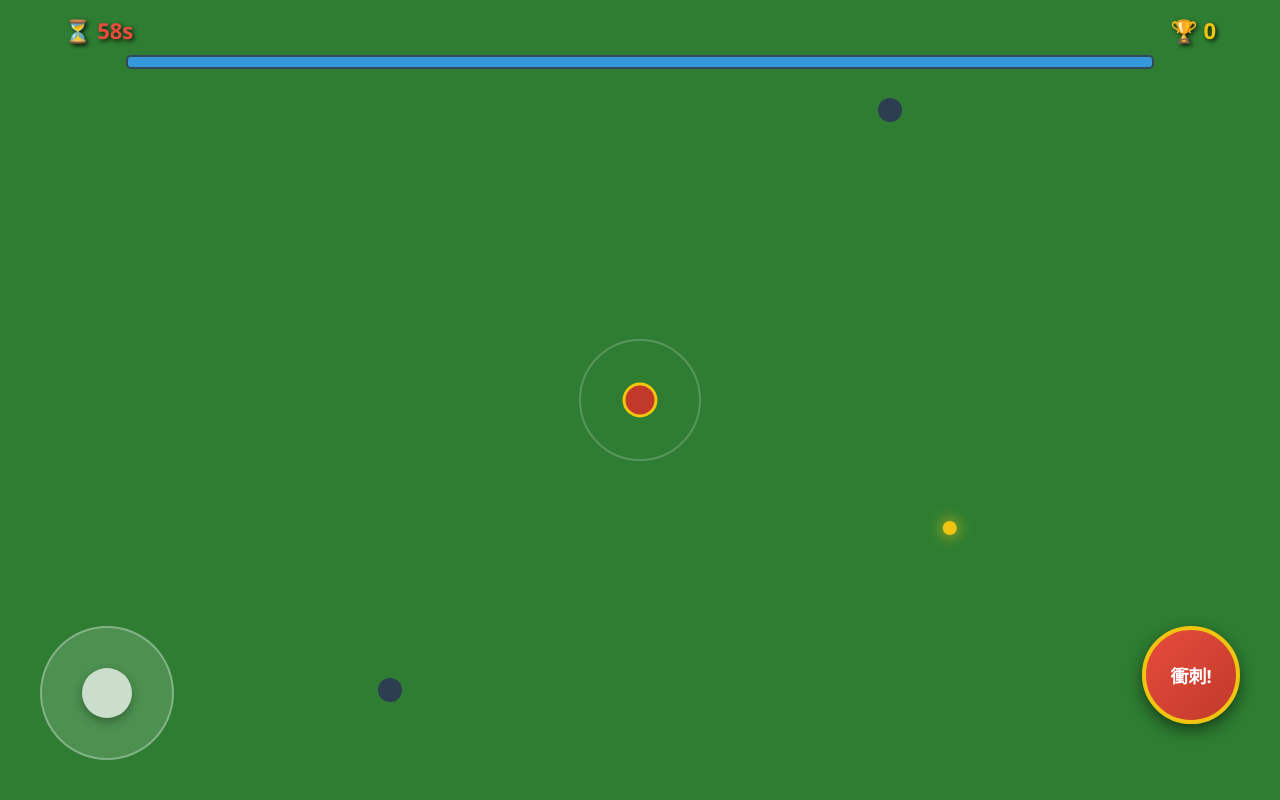
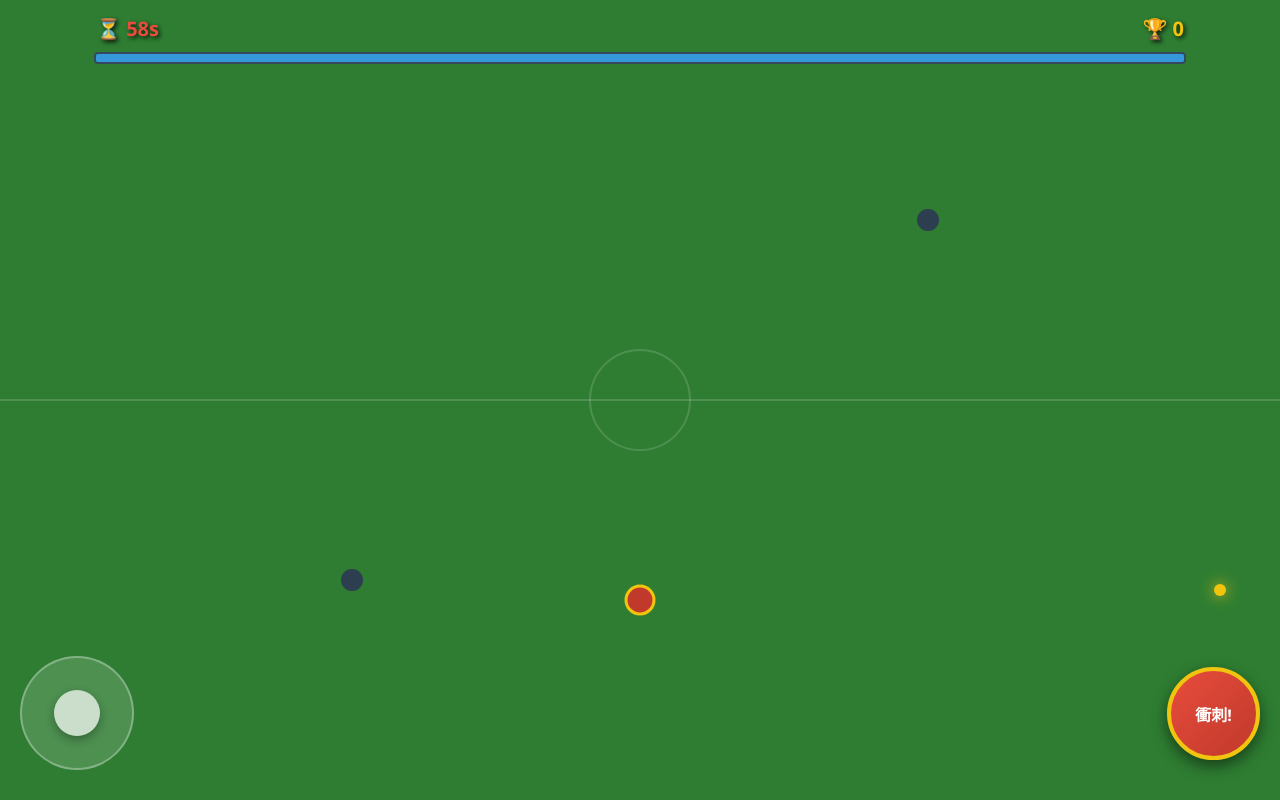
Before and after one commit to cp18616/quidditch-game, a plain HTML site: page index.html in a window 1280 px wide. Both pictures are taken after a click on the button "葛來分多". Drawn offline with Linux system fonts and the light colour scheme.

Commit message:
Update index.html

```diff
--- a/index.html
+++ b/index.html
@@ -3,31 +3,31 @@
 <head>
     <meta charset="UTF-8">
     <meta name="viewport" content="width=device-width, initial-scale=1.0, maximum-scale=1.0, user-scalable=no">
-    <title>魁地奇：榮耀之戰</title>
+    <title>魁地奇：手機直式對決</title>
     <style>
         body {
             margin: 0; padding: 0; overflow: hidden;
             background-color: #1a1a2e; color: #fff;
             font-family: 'Segoe UI', Tahoma, Geneva, Verdana, sans-serif;
-            touch-action: none;
+            touch-action: none; /* 禁用瀏覽器預設滑動，防止畫面亂跳 */
         }
 
-        /* 遊戲介面 */
+        /* 遊戲介面 (頂部) */
         #game-ui {
             position: absolute; top: 15px; width: 100%;
             display: none; flex-direction: column; align-items: center;
             pointer-events: none; z-index: 10;
         }
         .stats-row {
-            display: flex; justify-content: space-between; width: 90%;
-            font-size: 22px; font-weight: bold; text-shadow: 2px 2px 4px rgba(0,0,0,0.8);
+            display: flex; justify-content: space-between; width: 85%;
+            font-size: 20px; font-weight: bold; text-shadow: 2px 2px 4px rgba(0,0,0,0.8);
         }
         .time { color: #e74c3c; }
         .score { color: #f1c40f; }
 
         #energy-container {
-            width: 80%; height: 10px; background: rgba(0,0,0,0.5);
-            border-radius: 5px; margin-top: 10px; border: 2px solid #34495e; overflow: hidden;
+            width: 85%; height: 8px; background: rgba(0,0,0,0.5);
+            border-radius: 4px; margin-top: 10px; border: 2px solid #34495e; overflow: hidden;
         }
         #energy-bar {
             width: 100%; height: 100%; background: #3498db; transition: width 0.1s linear;
@@ -35,41 +35,42 @@
 
         canvas { display: block; background-color: #2e7d32; }
 
-        /* 搖桿與按鈕 */
+        /* 搖桿與按鈕 (底部絕對定位，專為直式設計) */
         .ctrl-overlay {
-            position: absolute; bottom: 40px; width: 100%;
-            display: none; justify-content: space-between; padding: 0 40px;
-            box-sizing: border-box; pointer-events: none; z-index: 10;
+            position: absolute; bottom: 0; width: 100%; height: 160px;
+            display: none; pointer-events: none; z-index: 10;
         }
         .joystick-base {
-            width: 130px; height: 130px; background: rgba(255,255,255,0.15);
-            border-radius: 50%; position: relative; pointer-events: auto;
+            position: absolute; bottom: 30px; left: 20px;
+            width: 110px; height: 110px; background: rgba(255,255,255,0.15);
+            border-radius: 50%; pointer-events: auto;
             border: 2px solid rgba(255,255,255,0.3);
         }
         .joystick-handle {
-            width: 50px; height: 50px; background: rgba(255,255,255,0.7);
-            border-radius: 50%; position: absolute; top: 40px; left: 40px;
+            width: 46px; height: 46px; background: rgba(255,255,255,0.7);
+            border-radius: 50%; position: absolute; top: 32px; left: 32px;
             box-shadow: 0 4px 10px rgba(0,0,0,0.3);
         }
         .boost-btn {
-            width: 90px; height: 90px; background: linear-gradient(135deg, #e74c3c, #c0392b);
+            position: absolute; bottom: 40px; right: 20px;
+            width: 85px; height: 85px; background: linear-gradient(135deg, #e74c3c, #c0392b);
             border-radius: 50%; color: white; display: flex;
-            align-items: center; justify-content: center; font-size: 18px;
+            align-items: center; justify-content: center; font-size: 16px;
             font-weight: bold; pointer-events: auto; border: 4px solid #f1c40f;
             user-select: none; -webkit-tap-highlight-color: transparent;
             box-shadow: 0 6px 15px rgba(0,0,0,0.5);
         }
         .boost-btn:active { transform: scale(0.95); background: #c0392b; }
 
-        /* 彈出視窗 (開始/結束) */
+        /* 彈出視窗 (手機版優化比例) */
         .modal {
             position: absolute; top: 0; left: 0; width: 100%; height: 100%;
             background: rgba(0,0,0,0.85); display: flex; flex-direction: column;
             align-items: center; justify-content: center; z-index: 20; text-align: center;
         }
-        .modal h1 { color: #f1c40f; font-size: 36px; margin-bottom: 20px; }
+        .modal h1 { color: #f1c40f; font-size: 32px; margin-bottom: 20px; }
         .house-btn {
-            width: 200px; padding: 15px; margin: 10px; font-size: 20px; font-weight: bold;
+            width: 70%; max-width: 250px; padding: 12px; margin: 8px; font-size: 18px; font-weight: bold;
             color: white; border: 2px solid #fff; border-radius: 10px; cursor: pointer;
         }
         .gryffindor { background: #c0392b; }
@@ -78,7 +79,7 @@
         .hufflepuff { background: #f39c12; color: #000; border-color: #000; }
 
         .restart-btn {
-            padding: 15px 40px; font-size: 20px; font-weight: bold; margin-top: 20px;
+            padding: 12px 30px; font-size: 18px; font-weight: bold; margin-top: 20px;
             background: #f1c40f; color: #000; border: none; border-radius: 30px; pointer-events: auto;
         }
     </style>
@@ -103,7 +104,7 @@
 
     <div id="game-over" class="modal" style="display: none;">
         <h1>比賽結束！</h1>
-        <p style="font-size: 24px;">最終得分: <span id="final-score">0</span></p>
+        <p style="font-size: 22px;">最終得分: <span id="final-score">0</span></p>
         <button class="restart-btn" onclick="showStartScreen()">重新選擇學院</button>
     </div>
 
@@ -118,6 +119,7 @@
         const canvas = document.getElementById("gameCanvas");
         const ctx = canvas.getContext("2d");
 
+        // 確保畫布永遠填滿目前的視窗大小 (包含旋轉或改變大小)
         function resize() {
             canvas.width = window.innerWidth;
             canvas.height = window.innerHeight;
@@ -125,7 +127,7 @@
         window.addEventListener('resize', resize);
         resize();
 
-        // 🔊 音效合成器 (Web Audio API)
+        // 🔊 簡化版 Web Audio (相容手機)
         const AudioContext = window.AudioContext || window.webkitAudioContext;
         let audioCtx;
 
@@ -133,62 +135,59 @@
             if (!audioCtx) return;
             const osc = audioCtx.createOscillator();
             const gainNode = audioCtx.createGain();
-            osc.connect(gainNode);
-            gainNode.connect(audioCtx.destination);
-
+            osc.connect(gainNode); gainNode.connect(audioCtx.destination);
             const now = audioCtx.currentTime;
 
             if (type === 'catch') {
-                // 抓到金探子：高頻叮噹聲
                 osc.type = 'sine';
                 osc.frequency.setValueAtTime(800, now);
                 osc.frequency.exponentialRampToValueAtTime(1600, now + 0.1);
-                gainNode.gain.setValueAtTime(0.3, now);
-                gainNode.gain.exponentialRampToValueAtTime(0.01, now + 0.1);
-                osc.start(now);
-                osc.stop(now + 0.1);
+                gainNode.gain.setValueAtTime(0.3, now); gainNode.gain.exponentialRampToValueAtTime(0.01, now + 0.1);
+                osc.start(now); osc.stop(now + 0.1);
             } else if (type === 'hit') {
-                // 被搏格撞到：低頻沉悶的嗡嗡聲
                 osc.type = 'sawtooth';
                 osc.frequency.setValueAtTime(150, now);
                 osc.frequency.exponentialRampToValueAtTime(50, now + 0.2);
-                gainNode.gain.setValueAtTime(0.4, now);
-                gainNode.gain.exponentialRampToValueAtTime(0.01, now + 0.2);
-                osc.start(now);
-                osc.stop(now + 0.2);
+                gainNode.gain.setValueAtTime(0.4, now); gainNode.gain.exponentialRampToValueAtTime(0.01, now + 0.2);
+                osc.start(now); osc.stop(now + 0.2);
             } else if (type === 'over') {
-                // 遊戲結束：下降的音調
                 osc.type = 'square';
                 osc.frequency.setValueAtTime(400, now);
                 osc.frequency.exponentialRampToValueAtTime(100, now + 0.5);
-                gainNode.gain.setValueAtTime(0.2, now);
-                gainNode.gain.exponentialRampToValueAtTime(0.01, now + 0.5);
-                osc.start(now);
-                osc.stop(now + 0.5);
+                gainNode.gain.setValueAtTime(0.2, now); gainNode.gain.exponentialRampToValueAtTime(0.01, now + 0.5);
+                osc.start(now); osc.stop(now + 0.5);
             }
         }
 
         let gameState = 'start';
         let score = 0, timeLeft = 60, timerInterval;
-        let seekerColor = '#c0392b'; // 預設顏色
+        let seekerColor = '#c0392b';
         let seeker, snitch, bludgers;
 
+        // 核心優化：所有物件使用相對座標 (百分比) 生成
         function initGameObjects() {
+            let w = canvas.width;
+            let h = canvas.height;
+
             seeker = {
-                x: canvas.width / 2, y: canvas.height / 2,
-                radius: 16, color: seekerColor,
-                baseSpeed: 4.5, boostSpeed: 9.5,
+                x: w * 0.5, y: h * 0.75, // 搜捕手出生在下方半場
+                radius: 14, color: seekerColor,
+                baseSpeed: 4, boostSpeed: 8.5,
                 dx: 0, dy: 0, isBoosting: false,
                 energy: 100, isStunned: false, stunTimer: 0
             };
-            snitch = { x: 100, y: 100, radius: 7, color: '#f1c40f', dx: 5, dy: 5, changeDirTimer: 0 };
+
+            snitch = {
+                x: w * 0.5, y: h * 0.25, // 金探子出生在上方半場
+                radius: 6, color: '#f1c40f', dx: 4, dy: 4, changeDirTimer: 0
+            };
+
             bludgers = [
-                { x: canvas.width-50, y: 50, radius: 12, color: '#2c3e50', dx: -5, dy: 5 },
-                { x: 50, y: canvas.height-50, radius: 12, color: '#2c3e50', dx: 5, dy: -5 }
+                { x: w * 0.8, y: h * 0.2, radius: 11, color: '#2c3e50', dx: -4, dy: 5 }, // 右上角
+                { x: w * 0.2, y: h * 0.8, radius: 11, color: '#2c3e50', dx: 4, dy: -5 }  // 左下角
             ];
         }
 
-        // --- 介面流程控制 ---
         function showStartScreen() {
             document.getElementById('game-over').style.display = 'none';
             document.getElementById('start-screen').style.display = 'flex';
@@ -197,10 +196,8 @@
         }
 
         function selectHouse(color) {
-            // 初始化音效 (必須由使用者互動觸發)
             if (!audioCtx) audioCtx = new AudioContext();
             if (audioCtx.state === 'suspended') audioCtx.resume();
-
             seekerColor = color;
             document.getElementById('start-screen').style.display = 'none';
             startGame();
@@ -239,40 +236,43 @@
             document.getElementById('final-score').innerText = score;
         }
 
-        // --- 控制器邏輯 ---
+        // 搖桿邏輯
         const joyBase = document.getElementById('joyBase');
         const joyHandle = document.getElementById('joyHandle');
         let joyActive = false;
 
-        joyBase.addEventListener('touchstart', () => { joyActive = true; });
+        joyBase.addEventListener('touchstart', (e) => { e.preventDefault(); joyActive = true; });
         document.addEventListener('touchmove', (e) => {
             if (!joyActive || gameState !== 'playing') return;
+            e.preventDefault(); // 防止滾動
             const touch = e.touches[0];
             const rect = joyBase.getBoundingClientRect();
             const centerX = rect.left + rect.width / 2;
             const centerY = rect.top + rect.height / 2;
 
             let deltaX = touch.clientX - centerX, deltaY = touch.clientY - centerY;
-            const distance = Math.min(65, Math.hypot(deltaX, deltaY));
+            const distance = Math.min(55, Math.hypot(deltaX, deltaY)); // 配合縮小後的搖桿微調
             const angle = Math.atan2(deltaY, deltaX);
 
             joyHandle.style.transform = `translate(${Math.cos(angle) * distance}px, ${Math.sin(angle) * distance}px)`;
-            seeker.dx = (Math.cos(angle) * distance) / 65;
-            seeker.dy = (Math.sin(angle) * distance) / 65;
-        });
+            seeker.dx = (Math.cos(angle) * distance) / 55;
+            seeker.dy = (Math.sin(angle) * distance) / 55;
+        }, { passive: false });
+
         document.addEventListener('touchend', () => {
             joyActive = false;
             joyHandle.style.transform = `translate(0,0)`;
             if (seeker) { seeker.dx = 0; seeker.dy = 0; }
         });
 
-        document.getElementById('boostBtn').addEventListener('touchstart', (e) => { e.preventDefault(); if(seeker) seeker.isBoosting = true; });
-        document.getElementById('boostBtn').addEventListener('touchend', (e) => { e.preventDefault(); if(seeker) seeker.isBoosting = false; });
+        const boostBtn = document.getElementById('boostBtn');
+        boostBtn.addEventListener('touchstart', (e) => { e.preventDefault(); if(seeker) seeker.isBoosting = true; });
+        boostBtn.addEventListener('touchend', (e) => { e.preventDefault(); if(seeker) seeker.isBoosting = false; });
 
-        // --- 遊戲運算核心 ---
         function update() {
             if (gameState !== 'playing') return;
 
+            // 體力與速度
             if (seeker.isStunned) {
                 if (--seeker.stunTimer <= 0) seeker.isStunned = false;
             } else {
@@ -284,87 +284,99 @@
                     seeker.energy = Math.min(100, seeker.energy + 0.5);
                 }
                 document.getElementById('energy-bar').style.width = seeker.energy + '%';
-
                 seeker.x += seeker.dx * speed; seeker.y += seeker.dy * speed;
             }
 
+            // 搜捕手邊界 (防超出版面)
             seeker.x = Math.max(seeker.radius, Math.min(canvas.width - seeker.radius, seeker.x));
             seeker.y = Math.max(seeker.radius, Math.min(canvas.height - seeker.radius, seeker.y));
 
             // 金探子 AI
             let distToSeeker = Math.hypot(seeker.x - snitch.x, seeker.y - snitch.y);
-            if (distToSeeker < 180 && !seeker.isStunned) {
+            if (distToSeeker < 150 && !seeker.isStunned) {
                 let angleAway = Math.atan2(snitch.y - seeker.y, snitch.x - seeker.x);
-                snitch.dx = Math.cos(angleAway) * 7.5; snitch.dy = Math.sin(angleAway) * 7.5;
+                snitch.dx = Math.cos(angleAway) * 6.5; snitch.dy = Math.sin(angleAway) * 6.5;
             } else {
                 if (++snitch.changeDirTimer > 40) {
                     snitch.dx += (Math.random() - 0.5) * 8; snitch.dy += (Math.random() - 0.5) * 8;
                     snitch.changeDirTimer = 0;
                 }
-                snitch.dx = Math.max(-6, Math.min(6, snitch.dx)); snitch.dy = Math.max(-6, Math.min(6, snitch.dy));
+                snitch.dx = Math.max(-5, Math.min(5, snitch.dx)); snitch.dy = Math.max(-5, Math.min(5, snitch.dy));
             }
 
+            // 金探子邊界 (防超出版面)
             snitch.x += snitch.dx; snitch.y += snitch.dy;
             if (snitch.x < snitch.radius || snitch.x > canvas.width - snitch.radius) snitch.dx *= -1;
             if (snitch.y < snitch.radius || snitch.y > canvas.height - snitch.radius) snitch.dy *= -1;
 
-            // 搏格碰撞判定
+            // 搏格碰撞與邊界
             bludgers.forEach(b => {
                 b.x += b.dx; b.y += b.dy;
                 if (b.x < b.radius || b.x > canvas.width - b.radius) b.dx *= -1;
                 if (b.y < b.radius || b.y > canvas.height - b.radius) b.dy *= -1;
 
                 if (!seeker.isStunned && Math.hypot(seeker.x - b.x, seeker.y - b.y) < seeker.radius + b.radius) {
-                    playSound('hit'); // 播放受擊音效
+                    playSound('hit');
                     seeker.isStunned = true;
                     seeker.stunTimer = 60;
                     seeker.x -= Math.sign(b.dx) * 20; seeker.y -= Math.sign(b.dy) * 20;
                 }
             });
 
-            // 抓到金探子判定
+            // 抓到金探子
             if (!seeker.isStunned && distToSeeker < seeker.radius + snitch.radius) {
-                playSound('catch'); // 播放得分音效
+                playSound('catch');
                 score += 150;
                 document.getElementById('score').innerText = score;
-                snitch.x = Math.random() > 0.5 ? 50 : canvas.width - 50;
-                snitch.y = Math.random() > 0.5 ? 50 : canvas.height - 50;
+                // 在畫面內隨機生成新位置
+                snitch.x = Math.random() * (canvas.width - 40) + 20;
+                snitch.y = Math.random() * (canvas.height - 150) + 50;
 
                 bludgers.forEach(b => {
-                    b.dx = Math.sign(b.dx) * (Math.abs(b.dx) + 0.5);
-                    b.dy = Math.sign(b.dy) * (Math.abs(b.dy) + 0.5);
+                    b.dx = Math.sign(b.dx) * (Math.abs(b.dx) + 0.4);
+                    b.dy = Math.sign(b.dy) * (Math.abs(b.dy) + 0.4);
                 });
             }
         }
 
         function draw() {
             ctx.clearRect(0, 0, canvas.width, canvas.height);
-            if (gameState !== 'playing') return; // 只在遊戲中繪製球場
+            if (gameState !== 'playing') return;
 
-            ctx.strokeStyle = 'rgba(255,255,255,0.2)'; ctx.lineWidth = 2;
-            ctx.beginPath(); ctx.arc(canvas.width/2, canvas.height/2, 60, 0, Math.PI*2); ctx.stroke();
+            // 繪製直向球場底線
+            ctx.strokeStyle = 'rgba(255,255,255,0.15)'; ctx.lineWidth = 2;
+            ctx.beginPath(); // 中場橫線
+            ctx.moveTo(0, canvas.height / 2);
+            ctx.lineTo(canvas.width, canvas.height / 2);
+            ctx.stroke();
+            ctx.beginPath(); // 中圈
+            ctx.arc(canvas.width/2, canvas.height/2, 50, 0, Math.PI*2);
+            ctx.stroke();
 
+            // 繪製金探子
             ctx.beginPath(); ctx.arc(snitch.x, snitch.y, snitch.radius, 0, Math.PI*2);
             ctx.fillStyle = snitch.color;
             ctx.shadowBlur = 15; ctx.shadowColor = '#f1c40f'; ctx.fill(); ctx.shadowBlur = 0;
 
+            // 繪製搏格
             bludgers.forEach(b => {
                 ctx.beginPath(); ctx.arc(b.x, b.y, b.radius, 0, Math.PI*2);
                 ctx.fillStyle = b.color; ctx.fill();
             });
 
+            // 繪製搜捕手
             ctx.beginPath(); ctx.arc(seeker.x, seeker.y, seeker.radius, 0, Math.PI*2);
             ctx.fillStyle = seeker.isStunned ? '#95a5a6' : seeker.color; ctx.fill();
             ctx.lineWidth = 3; ctx.strokeStyle = '#f1c40f'; ctx.stroke();
 
             if (seeker.isStunned) {
-                ctx.fillStyle = 'white'; ctx.font = '20px Arial';
-                ctx.fillText('😵', seeker.x - 12, seeker.y - 20);
+                ctx.fillStyle = 'white'; ctx.font = '16px Arial';
+                ctx.fillText('😵', seeker.x - 10, seeker.y - 18);
             }
         }
 
         function loop() { update(); draw(); requestAnimationFrame(loop); }
-        loop(); // 啟動主迴圈
+        loop();
     </script>
 </body>
 </html>
```
